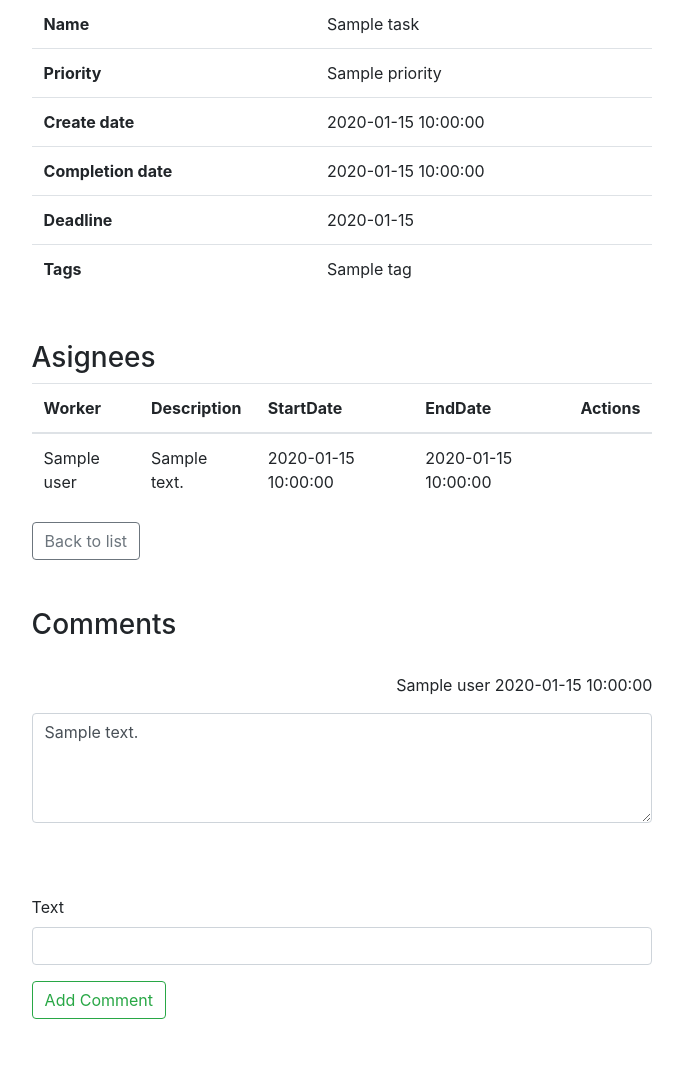
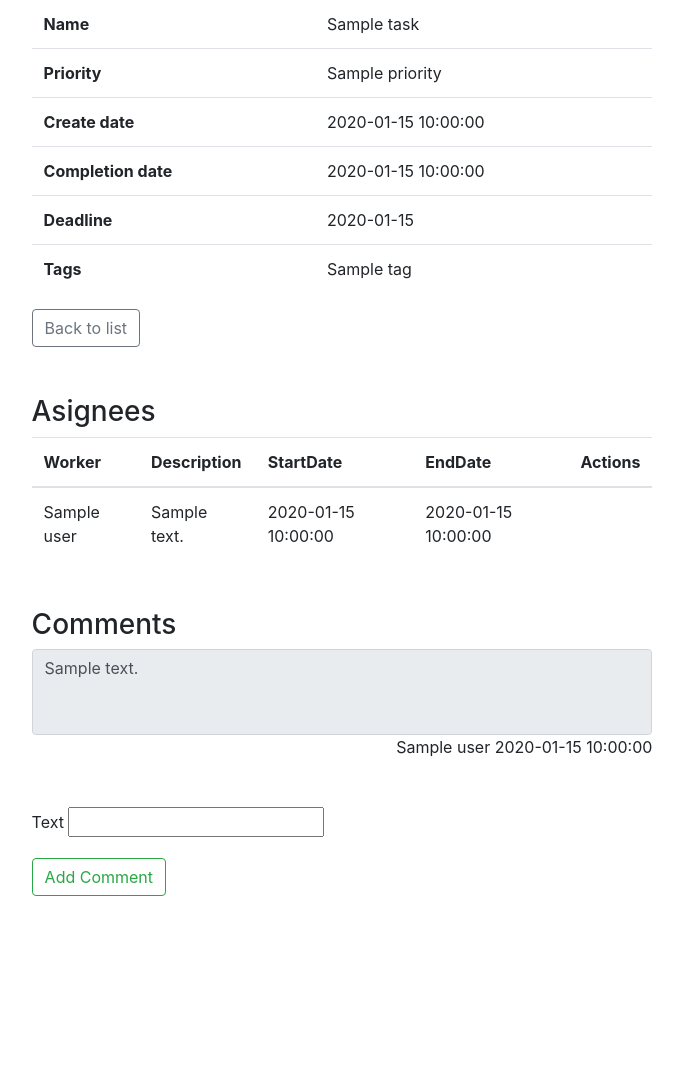
Before and after one commit to CoToDo/CoToDo, a Symfony app: template templates/task/show.html.twig in a window 1280 px wide. Shown: the part 207-1274 px from the top of the page, without its empty margins (298-981 px from the left). After the commit the page ends 1103 px from the top, so only its background shows below. Run offline with Twig, Linux system fonts and the light colour scheme; the template is opened without the code that fills it: most values are stand-ins (such as "Sample title", 1, 10 or a date in 2020); form fields are guessed from the names that the template uses; some libraries are stand-ins or nearby versions.

Commit message:
Edit Comment template, auto resize height of comments.

```diff
--- a/public/css/styles.css
+++ b/public/css/styles.css
@@ -69,3 +69,8 @@
         height:52px;
         align-self: center;
 }
+
+.auto-expand{
+        box-sizing: border-box;
+        resize: none;
+}
--- a/public/js/script.js
+++ b/public/js/script.js
@@ -12,8 +12,6 @@
     // add the "add a tag" anchor and li to the tags ul
     $collectionHolder.append($newLinkButton);
 
-    // count the current form inputs we have (e.g. 2), use that as the new
-    // index when inserting a new item (e.g. 2)
     $collectionHolder.data('index', $collectionHolder.find(':input').length);
 
     $addTagLink.on('click', function(e) {
@@ -33,13 +31,7 @@
     var index = $collectionHolder.data('index');
 
     var newForm = prototype;
-    // You need this only if you didn't set 'label' => false in your tags field in TaskType
-    // Replace '__name__label__' in the prototype's HTML to
-    // instead be a number based on how many items we have
-    // newForm = newForm.replace(/__name__label__/g, index);
 
-    // Replace '__name__' in the prototype's HTML to
-    // instead be a number based on how many items we have
     newForm = newForm.replace(/__name__/g, index);
 
     // increase the index with one for the next item
@@ -53,4 +45,23 @@
     $(".clickable-row").click(function() {
         window.location = $(this).data("href");
     });
+
+
+    jQuery.each(jQuery('.auto-expand'), function() {
+        var offset = this.offsetHeight - this.clientHeight;
+        autoResizeTextArea(this, offset);
+    });
+
 });
+
+
+
+jQuery.each(jQuery('.auto-expand'), function() {
+    var offset = this.offsetHeight - this.clientHeight;
+
+    jQuery(this).on('keyup input', function() { autoResizeTextArea(this, offset); });
+});
+
+function autoResizeTextArea(el, offset) {
+    jQuery(el).css('height', 'auto').css('height', el.scrollHeight + offset);
+}
--- a/src/Controller/ProjectController.php
+++ b/src/Controller/ProjectController.php
@@ -4,7 +4,6 @@
 
 use App\Entity\Comment;
 use App\Entity\Project;
-use App\Entity\Tag;
 use App\Entity\Task;
 use App\Entity\Team;
 use App\Form\CommentType;
--- a/templates/task/_form_comment.html.twig
+++ b/templates/task/_form_comment.html.twig
@@ -4,7 +4,7 @@
         <div class="col">
             {{ form_label(form.text) }}
             {{ form_errors(form.text) }}
-        {{ form_widget(form.text) }}
+            {{ form_widget(form.text, {'attr': {'class': 'auto-expand'}} )}}
         </div>
     </div>
     <div class="form-group">
--- a/templates/task/show.html.twig
+++ b/templates/task/show.html.twig
@@ -41,6 +41,14 @@
                 </tbody>
             </table>
 
+            <a class="btn btn-outline-secondary" href="{{ path('project_task_index', {'id': project.id}) }}">Back to
+                list</a>
+            {% if team.admin(userRole) %}
+                <a class="btn btn-outline-primary"
+                   href="{{ path('project_task_edit', {'idp': project.id, 'id': task.id}) }}">Edit</a>
+                {{ include('task/_delete_form.html.twig') }}
+            {% endif %}
+
         </div>
 
         <div class="m-5">
@@ -79,14 +87,8 @@
             </table>
 
 
-            <a class="btn btn-outline-secondary" href="{{ path('project_task_index', {'id': project.id}) }}">Back to
-                list</a>
             {% if team.admin(userRole) %}
-                <a class="btn btn-outline-primary"
-                   href="{{ path('project_task_edit', {'idp': project.id, 'id': task.id}) }}">Edit</a>
                 <a class="btn btn-outline-warning" href="{{ path('work_new', {'id': task.id}) }}">Assign</a>
-
-                {{ include('task/_delete_form.html.twig') }}
             {% endif %}
         </div>
 
@@ -94,9 +96,9 @@
             <h3>Comments</h3>
 
             {% for comment in task.comments %}
-                <div class="w-100 py-4">
+                <div class="mb-4">
+                    <textarea readonly class="form-control auto-expand" rows="3">{{ comment.text }}</textarea>
                     <p class="pright"> {{ comment.user }} {{ comment.date ? comment.date|date('Y-m-d H:i:s') : '' }} </p>
-                    <textarea class="form-control" rows="4">{{ comment.text }}</textarea>
                 </div>
             {% endfor %}
         </div>
```
Lines whose indentation alone changed are shown as unchanged.
